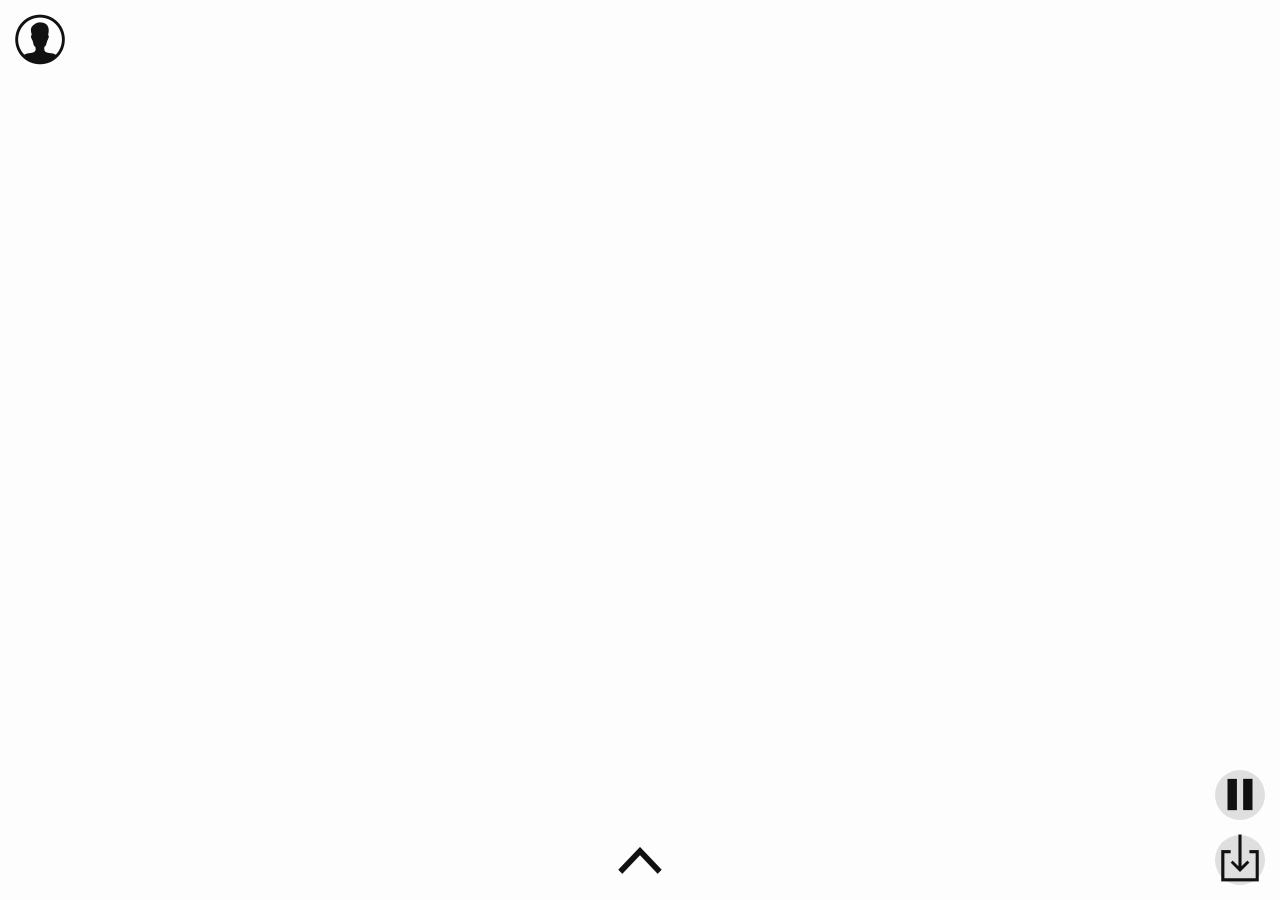
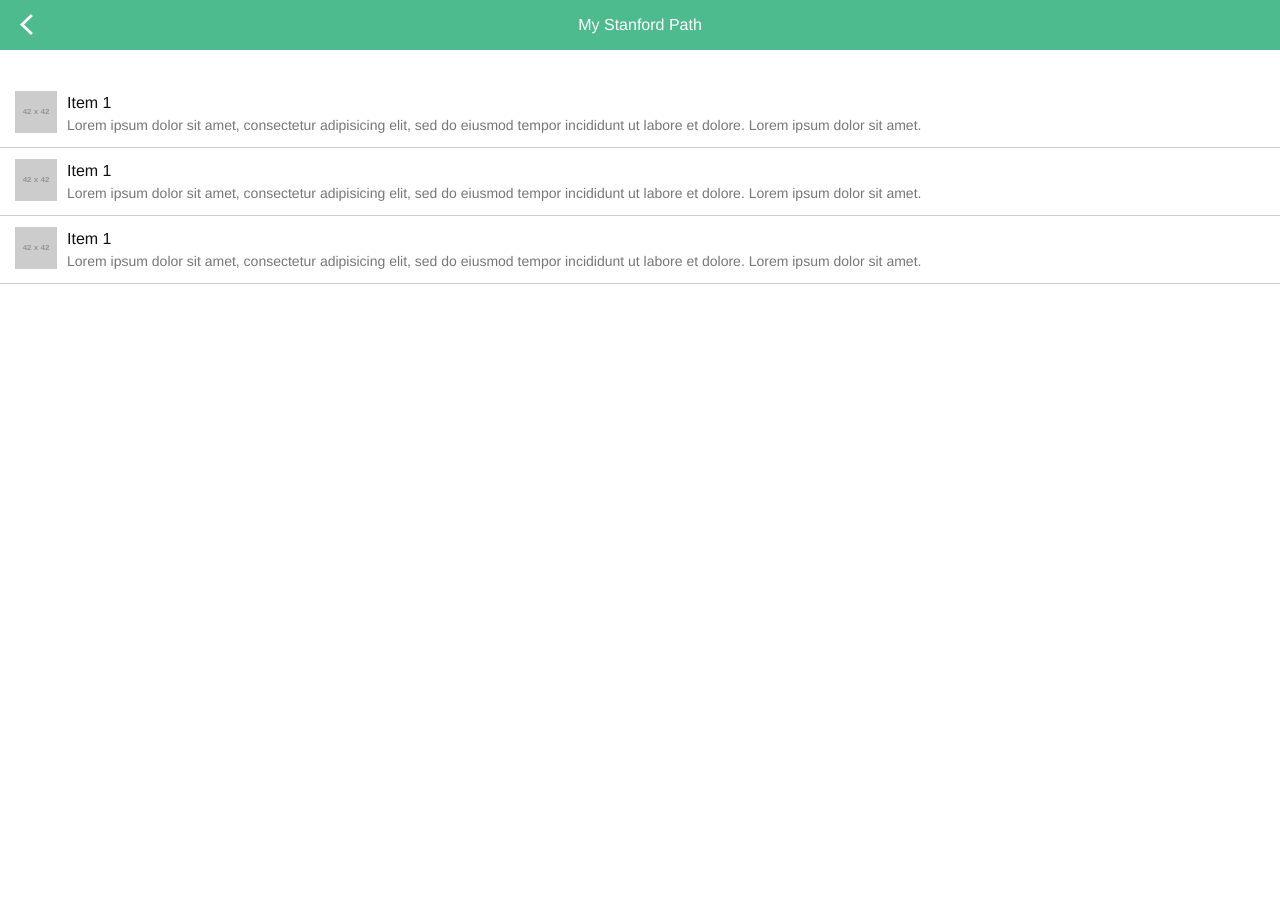
Before and after one commit to hovanter/footsteps, a Jekyll site: the page built from footsteps/index.html, in a window 1280 px wide. Built offline with Jekyll 4.4.1, drawn with Linux system fonts in a browser that asks for light colours; some of the changed text lies outside the part shown.

Commit message:
Created my paths page.

```diff
--- a/footsteps/_includes/footer.html
+++ b/footsteps/_includes/footer-mapview.html
@@ -1,5 +1,5 @@
 <div class="actions">
-	<div class="action-container" id="recording-icon">
+	<div class="action-container" >
 	  <div class="footstep-button icon icon-pause"></div>
 	</div>
 	<div class="action-container">
@@ -14,10 +14,3 @@
 <div class="filter-bar">
     {% include route-slider.html %}
 </div>
-<!-- Include the compiled Ratchet JS -->
-<script src="lib/ratchet-v2.0.2/js/ratchet.js"></script>
-<script src="js/jquery-1.12.1.min.js"></script>
-<script type="text/javascript" src="lib/slick-1.5.9/slick/slick.min.js"></script>
-<!-- Include js plugin -->
-<!-- <script src="lib/owl.carousel/owl-carousel/owl.carousel.js"></script> -->
-<script src="js/main.js"></script>
--- /dev/null
+++ b/footsteps/_includes/header-my-pathsview.html
@@ -0,0 +1,4 @@
+<div class="paths-header">
+	<div id="back-button" class="icon icon-left-nav"></div>
+	My Stanford Path
+</div>
--- /dev/null
+++ b/footsteps/_includes/js-scripts.html
@@ -0,0 +1,7 @@
+<!-- Include the compiled Ratchet JS -->
+<script src="lib/ratchet-v2.0.2/js/ratchet.js"></script>
+<script src="js/jquery-1.12.1.min.js"></script>
+<script type="text/javascript" src="lib/slick-1.5.9/slick/slick.min.js"></script>
+<!-- Include js plugin -->
+<!-- <script src="lib/owl.carousel/owl-carousel/owl.carousel.js"></script> -->
+<script src="js/main.js"></script>
--- a/footsteps/_layouts/default.html
+++ b/footsteps/_layouts/default.html
@@ -5,7 +5,7 @@
 
   <body>
 
-    {% include header.html %}
+    {% include header-mapview.html %}
 
     <div class="page-content">
       <div class="wrapper">
@@ -13,8 +13,8 @@
       </div>
     </div>
 
-    {% include footer.html %}
-
+    {% include footer-mapview.html %}
+    {% include js-scripts.html %}
   </body>
 
 </html>
--- /dev/null
+++ b/footsteps/_layouts/my-paths.html
@@ -0,0 +1,45 @@
+<!DOCTYPE html>
+<html>
+
+  {% include head.html %}
+
+  <body>
+
+    {% include header-my-pathsview.html %}
+
+    <div class="page-content">
+      <ul id="path-items-container" class="table-view">
+        <li class="table-view-cell media">
+          <a class="navigate-right">
+            <img class="media-object pull-left" src="http://placehold.it/42x42">
+            <div class="media-body">
+              Item 1
+              <p>Lorem ipsum dolor sit amet, consectetur adipisicing elit, sed do eiusmod tempor incididunt ut labore et dolore. Lorem ipsum dolor sit amet.</p>
+            </div>
+          </a>
+        </li>
+        <li class="table-view-cell media">
+          <a class="navigate-right">
+            <img class="media-object pull-left" src="http://placehold.it/42x42">
+            <div class="media-body">
+              Item 1
+              <p>Lorem ipsum dolor sit amet, consectetur adipisicing elit, sed do eiusmod tempor incididunt ut labore et dolore. Lorem ipsum dolor sit amet.</p>
+            </div>
+          </a>
+        </li>
+        <li class="table-view-cell media">
+          <a class="navigate-right">
+            <img class="media-object pull-left" src="http://placehold.it/42x42">
+            <div class="media-body">
+              Item 1
+              <p>Lorem ipsum dolor sit amet, consectetur adipisicing elit, sed do eiusmod tempor incididunt ut labore et dolore. Lorem ipsum dolor sit amet.</p>
+            </div>
+          </a>
+        </li>
+      </ul>
+    </div>
+
+    {% include js-scripts.html %}
+  </body>
+
+</html>
--- a/footsteps/css/main.scss
+++ b/footsteps/css/main.scss
@@ -15,7 +15,7 @@ $base-line-height: 1.5;
 $spacing-unit:     30px;
 
 $text-color:       #111;
-$background-color: #fdfdfd;
+$background-color: #fff; /*fdfdfd*/
 $brand-color:      #2a7ae2;
 
 $grey-color:       #828282;
@@ -31,6 +31,13 @@ $on-laptop:        800px;
 $filter-menu-color: #dfdfdf;
 
 $action-button-color: #dfdfdf;
+
+$accent-color: #4EBB8F;
+$color-on-accent: #fff;
+
+$filter-cell-divider-color:#979797;
+
+$paths-cell-divider-color: #cdcdcd;
 
 // Use media queries like this:
 // @include media-query($on-palm) {
@@ -138,7 +145,7 @@ ul {
 
 .table-view-cell {
 	background-color: $filter-menu-color;
-	border-bottom: 1px solid #97979;
+	border-bottom: 1px solid $filter-cell-divider-color;
 }
 
 .table-view-cell {
@@ -156,7 +163,25 @@ ul {
 	height: 50px;
 }
 
-/**** MODIFY RATCHET ****/
+/**** My Paths ****/
+
+.paths-header {
+	background-color: $accent-color;
+	height: 50px;
+	width: 100%;
+	text-align: center;
+	color: $color-on-accent;
+	line-height: 50px;
+}
+
+#back-button {
+    position: absolute;
+    margin-top: 13px;
+    left: 15px;
+    margin-bottom: 13px;
+}
+
+/**** MODIFY RATCHET: MapView ****/
 
 .toggle {
 	width: 50px;
@@ -186,3 +211,14 @@ ul {
 .table-view .table-view-cell .badge {
 	background-color: none important;
 }
+
+/**** MODIFY RATCHET: My Paths View ****/
+
+#path-items-container .table-view-cell {
+	background-color: $background-color;
+	border-bottom: 1px solid $paths-cell-divider-color;
+}
+
+.table-view {
+	border: none;
+}
--- a/footsteps/index.html
+++ b/footsteps/index.html
@@ -1,3 +1,3 @@
 ---
-layout: default
+layout: my-paths
 ---
--- a/footsteps/js/main.js
+++ b/footsteps/js/main.js
@@ -21,8 +21,8 @@ $(document).ready(function() {
   	 	}
   });
 
-  $('.slide-group').slick();
-  $('.slide-group button').remove();
+  // $('.slide-group').slick();
+  // $('.slide-group button').remove();
 
   $('#recording-icon').click(function() {
   	if($('.filter-bar').hasClass('slide-up')) {
```
Also changed, not shown: footsteps/_includes/head.html (+0 -7 lines), footsteps/_includes/header-mapview.html (renamed from footsteps/_includes/header.html).
